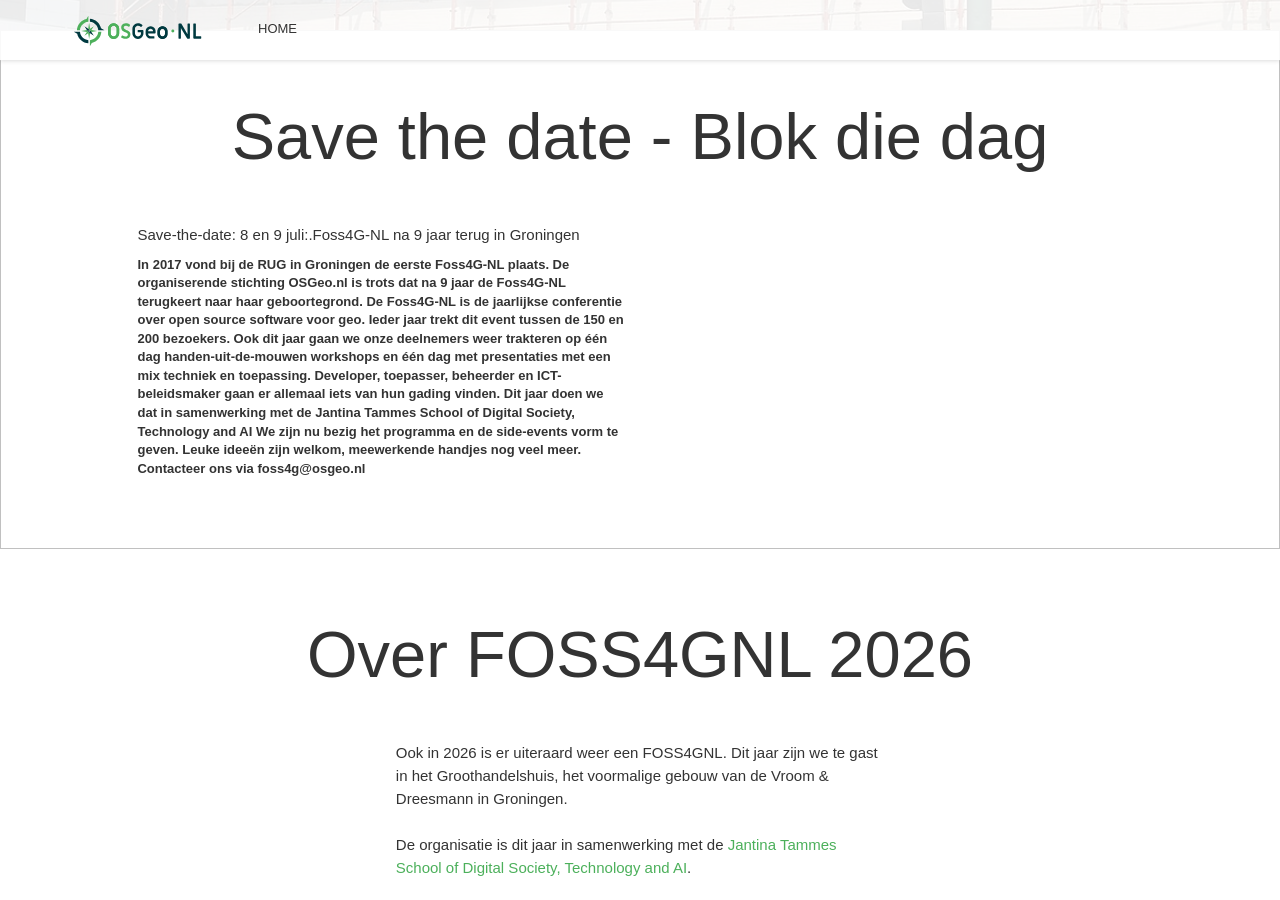
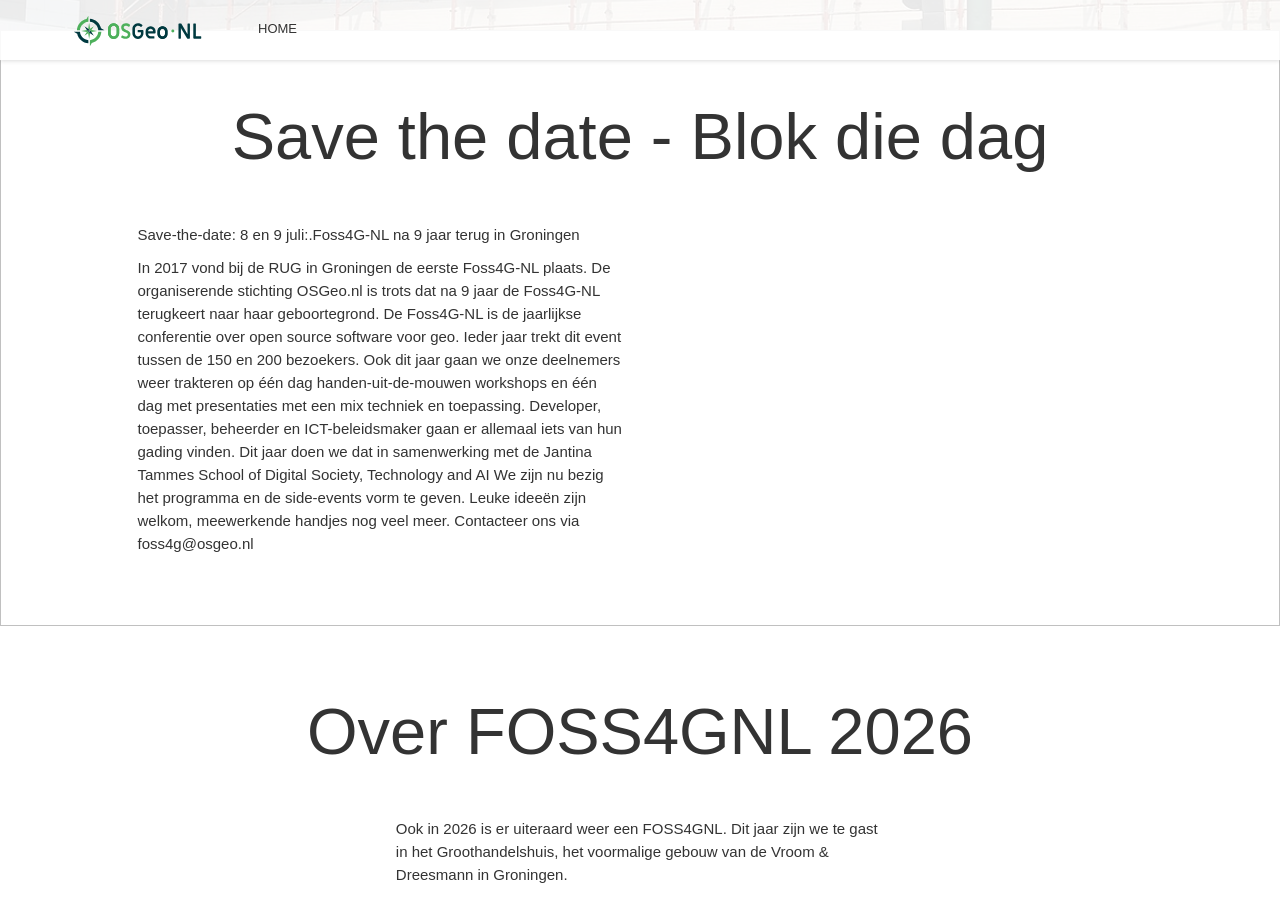
Before and after one commit to foss4gnl/2026.foss4g.nl, a Jekyll site: the page built from index.html, in a window 1280 px wide and 900 px high, scrolled down 870 px. Built offline with Jekyll 4.4.1, drawn with Linux system fonts in a browser that asks for light colours; nearby versions of some CDN libraries; some web fonts are replaced; comment, search, counter and statistics services are not loaded.

```diff
--- a/_includes/save_the_date.html
+++ b/_includes/save_the_date.html
@@ -10,7 +10,7 @@
                     <p>
                     Save-the-date: 8 en 9 juli:.Foss4G-NL na 9 jaar terug in Groningen
                     </p>
-In 2017 vond bij de RUG in Groningen de eerste Foss4G-NL plaats. De organiserende stichting OSGeo.nl is trots dat na 9 jaar de Foss4G-NL terugkeert naar haar geboortegrond.
+<p>In 2017 vond bij de RUG in Groningen de eerste Foss4G-NL plaats. De organiserende stichting OSGeo.nl is trots dat na 9 jaar de Foss4G-NL terugkeert naar haar geboortegrond.
 De Foss4G-NL is de jaarlijkse conferentie over open source software voor geo. Ieder jaar trekt dit event tussen de 150 en 200 bezoekers.
 Ook dit jaar gaan we onze deelnemers weer trakteren op één dag handen-uit-de-mouwen workshops en één dag met presentaties met een mix techniek en toepassing. Developer, toepasser, beheerder en ICT-beleidsmaker gaan er allemaal iets van hun gading vinden.
 Dit jaar doen we dat in samenwerking met de Jantina Tammes School of Digital Society, Technology and AI
```
